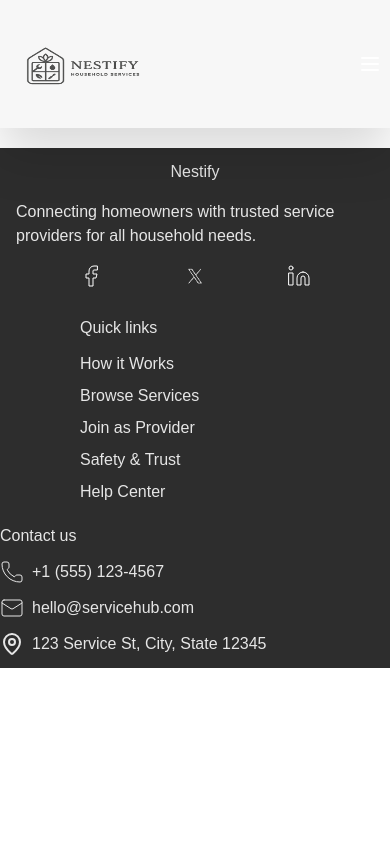
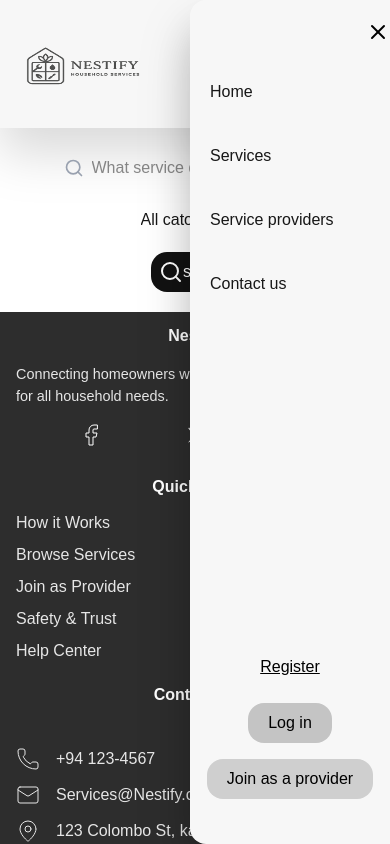
Before and after one commit to YasasSri2002/nestify-eServices, a Next.js app: page / in a window 390 px wide. Both pictures are taken after a click on the button 370 px from the left and 51 px from the top of the page. Shown: the top 844 px of the page. Built offline with nearby package versions, Linux system fonts and the light colour scheme.

Commit message:
search bar added

```diff
--- a/src/app/globals.css
+++ b/src/app/globals.css
@@ -7,6 +7,7 @@
   --color-foreground: var(--foreground);
   --font-sans: var(--font-geist-sans);
   --font-mono: var(--font-geist-mono);
+  --my-border-width: 75vw;
 }
 
 /* @media (prefers-color-scheme: dark) {
--- a/src/app/page.tsx
+++ b/src/app/page.tsx
@@ -1,7 +1,10 @@
 import Image from "next/image";
+import SearchBar from "@/components/ui/searchBar";
 
 export default function Home() {
   return (
-    <div></div>
+    <div>
+      <SearchBar/>
+    </div>
   );
 }
--- a/src/components/ui/footer.tsx
+++ b/src/components/ui/footer.tsx
@@ -7,8 +7,8 @@ export default function Footer(){
         <>
         <div className="flex flex-col md:flex-row bg-[#121212e1] text-[hsla(0,0%,90%,1)] mt-5">
             <div className="basis-full md:basis-1/3">
-                <h1 className="text-center sm:text-2xl my-3">Nestify</h1>
-                <p className="m-4">Connecting homeowners with trusted service providers for all household needs.</p>
+                <h1 className="text-center sm:text-1.5xl my-3 font-bold text-white">Nestify</h1>
+                <p className="m-4 text-[0.9em]">Connecting homeowners with trusted service providers for all household needs.</p>
                 <div className="social-icons space-x-20 flex justify-center m-4">
                     <button><a href="#facebook"><svg xmlns="http://www.w3.org/2000/svg" width="24" height="24" viewBox="0 0 24 24" fill="none" stroke="white" strokeWidth="1" strokeLinecap="round" strokeLinejoin="round" className="lucide lucide-facebook-icon lucide-facebook "><path d="M18 2h-3a5 5 0 0 0-5 5v3H7v4h3v8h4v-8h3l1-4h-4V7a1 1 0 0 1 1-1h3z"/></svg></a></button>
 
@@ -25,9 +25,9 @@ export default function Footer(){
                     <button><a href="#linkedin"><svg xmlns="http://www.w3.org/2000/svg" width="24" height="24" viewBox="0 0 24 24" fill="none" stroke="white" strokeWidth="1" strokeLinecap="round" strokeLinejoin="round" className="lucide lucide-linkedin-icon lucide-linkedin"><path d="M16 8a6 6 0 0 1 6 6v7h-4v-7a2 2 0 0 0-2-2 2 2 0 0 0-2 2v7h-4v-7a6 6 0 0 1 6-6z"/><rect width="4" height="12" x="2" y="9"/><circle cx="4" cy="4" r="2"/></svg></a></button>
                 </div>
             </div>
-            <div className="basis-full md:basis-1/3 ml-20">
-            <h1 className="my-3">Quick links</h1>
-            <ul className="">
+            <div className="basis-full md:basis-1/3 sm:ml-20">
+            <h1 className="my-3 text-center font-semibold text-white">Quick links</h1>
+            <ul className="flex-col ml-4 sm:ml-10">
                 <li className="my-2"><a href="#">How it Works</a></li>
                 <li className="my-2"><a href="#">Browse Services</a></li>
                 <li className="my-2"><a href="#">Join as Provider</a></li>
@@ -35,23 +35,28 @@ export default function Footer(){
                 <li className="my-2"><a href="#">Help Center</a></li>
             </ul>
             </div>
-            <div className="basis-full md:basis-1/3">
-            <h1 className="my-3">Contact us</h1>
-            <div className="my-2">
-                <div className="flex space-x-2  my-3">
+            <div className="basis-full md:basis-1/3 ">
+            <h1 className="my-3 text-center font-semibold text-white">Contact us</h1>
+            <div className="my-2 mt-10 ml-4 sm:ml-15">
+                <div className="flex space-x-4 sm:space-x-15 my-3">
                     <svg xmlns="http://www.w3.org/2000/svg" width="24" height="24" viewBox="0 0 24 24" fill="none" stroke="currentColor" strokeWidth="1" strokeLinecap="round" strokeLinejoin="round" className="lucide lucide-phone-icon lucide-phone"><path d="M13.832 16.568a1 1 0 0 0 1.213-.303l.355-.465A2 2 0 0 1 17 15h3a2 2 0 0 1 2 2v3a2 2 0 0 1-2 2A18 18 0 0 1 2 4a2 2 0 0 1 2-2h3a2 2 0 0 1 2 2v3a2 2 0 0 1-.8 1.6l-.468.351a1 1 0 0 0-.292 1.233 14 14 0 0 0 6.392 6.384"/></svg>
-                    <h2>+1 (555) 123-4567</h2>
+                    <h2>+94 123-4567</h2>
                 </div>
-                <div className="flex space-x-2 my-3">
+                <div className="flex space-x-4 sm:space-x-15 my-3 ">
                     <svg xmlns="http://www.w3.org/2000/svg" width="24" height="24" viewBox="0 0 24 24" fill="none" stroke="currentColor" strokeWidth="1" strokeLinecap="round" strokeLinejoin="round" className="lucide lucide-mail-icon lucide-mail"><path d="m22 7-8.991 5.727a2 2 0 0 1-2.009 0L2 7"/><rect x="2" y="4" width="20" height="16" rx="2"/></svg>
-                    <h2>hello@servicehub.com</h2>
+                    <h2>Services@Nestify.com</h2>
                 </div>
-                <div className="flex space-x-2 my-3">
-                    <svg xmlns="http://www.w3.org/2000/svg" width="24" height="24" viewBox="0 0 24 24" fill="none" stroke="currentColor" strokeWidth="2" strokeLinecap="round" strokeLinejoin="round" className="lucide lucide-map-pin-icon lucide-map-pin"><path d="M20 10c0 4.993-5.539 10.193-7.399 11.799a1 1 0 0 1-1.202 0C9.539 20.193 4 14.993 4 10a8 8 0 0 1 16 0"/><circle cx="12" cy="10" r="3"/></svg>
-                    <h2>123 Service St, City, State 12345</h2>
+                <div className="flex space-x-4 sm:space-x-15 my-3">
+                    <svg xmlns="http://www.w3.org/2000/svg" width="24" height="24" viewBox="0 0 24 24" fill="none" stroke="currentColor" strokeWidth="1" strokeLinecap="round" strokeLinejoin="round" className="lucide lucide-map-pin-icon lucide-map-pin"><path d="M20 10c0 4.993-5.539 10.193-7.399 11.799a1 1 0 0 1-1.202 0C9.539 20.193 4 14.993 4 10a8 8 0 0 1 16 0"/><circle cx="12" cy="10" r="3"/></svg>
+                    <h2>123 Colombo St, kandy, Sri lanka</h2>
                 </div>
             </div>
             </div>
+        </div>
+        <div className="md:text-1xl bg-[#121212e1] px-5 py-10 flex">
+                <div className="w-[99.9%] border-t border-white flex items-center justify-center pt-10">
+                    <p className="text-[hsla(0,0%,90%,1)]">&copy; {new Date().getFullYear()} Nestify. All rights reserved.</p>
+                </div>
         </div>
         </>
 
--- a/src/components/ui/navbar.tsx
+++ b/src/components/ui/navbar.tsx
@@ -2,9 +2,15 @@
 
 import Image from "next/image";
 import Link from "next/link";
+import {  AlignJustify, X } from 'lucide-react'
 import { useEffect } from "react";
 
 export default function NavBar(){
+
+    function sideMenue(){
+        const menue = document.getElementById("mobile-first");
+        if(menue) menue.classList.toggle('hidden');
+    }
 
         return (
             <>
@@ -19,43 +25,53 @@ export default function NavBar(){
                     />
                 </div>
 
-                <ul className="hidden  md:flex gap-4 text-black">
+                <ul className="hidden md:flex gap-4 text-black">
                     <li><Link href="/">Home</Link></li>
                     <li><Link href="/services">Services</Link></li>
                     <li><Link href="/about">Service provice</Link></li>
                     <li><Link href="/about">Contatct Us</Link></li>
                 </ul>
-                <div id="controls" className="space-x-4 md:flex text-black">
-                    <button className="btn mx-2 rounded-2xl underline w-fit p-2">register</button>
-                    <button className="btn mx-2 rounded-2xl bg-[hsla(0,0%,77%,1)] w-[6em] p-2
+                <div id="controls" className="space-x-4 hidden md:flex text-black ">
+                    <button className="mx-2 rounded-2xl underline w-fit p-2">register</button>
+                    <button className="mx-2 rounded-2xl bg-[hsla(0,0%,77%,1)] w-[6em] p-2
                     hover:bg-[hsla(0,0%,67%,1)]"><a href="">login</a></button>
-                    <button className="btn mx-2 rounded-2xl bg-[hsla(0,0%,81%,1)] w-[15em] p-2
+                    <button className="mx-2 rounded-2xl bg-[hsla(0,0%,81%,1)] w-[15em] p-2
                     hover:bg-[hsla(0,0%,71%,1)]"> join as a provider</button>
                 </div>
-                <button
-                    className="md:hidden flex flex-col justify-between items-between"
-                    onClick={() => {
-                        const menu = document.getElementById("mobile-menu");
-                        if (menu) menu.classList.toggle("hidden");
-                        const buttons = document.getElementById("controls");
-                        if (buttons) buttons.classList.toggle("hidden");
+                <button onClick={sideMenue} className="md:hidden">
+                    <AlignJustify size={34} stroke="black"/>
+                </button>
+            </div>
 
-                    }}
-                    aria-label="Toggle menu"
-                >
-                    <svg xmlns="http://www.w3.org/2000/svg" width="24" height="24" viewBox="0 0 24 24" fill="none" stroke="currentColor" strokeWidth="2" strokeLinecap="round" strokeLinejoin="round" className="lucide lucide-menu-icon lucide-menu"><path d="M4 12h16"/><path d="M4 18h16"/><path d="M4 6h16"/></svg>
-                </button>
-                </div>
-                {/* Mobile menu */}
-                <ul
-                    id="mobile-menu"
-                    className="hidden bg-[#0a0a0a] absolute top-full right-0 text-black
-                    flex-col items-center gap-5 p-4 md:hidden min-w-[150px] rounded shadow-amber-50-lg z-50 h-screen ]"
-                >
-                    <li className="py-6"><Link href="/">Home</Link></li>
-                    <li className="py-6"><Link href="/services">Services</Link></li>
-                    <li className="py-6"><Link href="/about">AboutUs</Link></li>
-                </ul>
+            <div id="mobile-first"className="hidden grid absolute z-50 -top-0 right-0">
+                <div className="bg-[hsla(0,0%,97%,1)] drop-shadow-2xl rounded-l-2xl grid w-50 h-dvh shadow-2xl">
+                    <div className="justify-self-end max-h-5 mt-5">
+                        <button onClick={sideMenue}>
+                        <X size={24} stroke="black"/>
+                        </button>
+                    </div>
+                    <div className="absolute mt-20 ml-5">
+                        <ul className="mt-0">
+                        <li className="pb-5"><a href="">Home</a></li>
+                        <li className="py-5"><a href="">Services</a></li>
+                        <li className="py-5"><a href="">Service providers</a></li>
+                        <li className="py-5"><a href="">Contact us</a></li>
+                    </ul>
+                    </div>
+
+                    <div className="content-end-safe">
+                    <div id="mobile-controls" className="space-x-4 grid justify-items-center h-1/2
+                    content-center text-black ">
+                    <button className="m-2 rounded-2xl underline w-fit p-2">Register</button>
+                    <button className="m-2 rounded-2xl bg-[hsla(0,0%,77%,1)] w-fit py-2 px-5
+                    hover:bg-[hsla(0,0%,67%,1)]"><a href="">Log in</a></button>
+                    <button className="m-2 rounded-2xl bg-[hsla(0,0%,81%,1)] w-fit py-2 px-5
+                    hover:bg-[hsla(0,0%,71%,1)]">Join as a provider</button>
+                    </div>
+                    </div>
+                    </div>
+            </div>
+
             </>
 
         );
--- /dev/null
+++ b/src/components/ui/searchBar.tsx
@@ -0,0 +1,30 @@
+"use client"
+import { Search} from 'lucide-react';
+
+export default function Searchbar(){
+    return(
+        <div className='sm:flex flex-col justify-items-center sm:justify-center my-5'>
+            <div className='basis-1/3 mb-5 relative flex items-center'>
+                <Search
+                className="absolute left-3 top-1/2 transform -translate-y-1/2
+                 text-gray-400 w-5 h-5"
+                size={24}/>
+                <input placeholder="What service do you need?"
+                   className='sm:w-2xl w-auto h-10 sm:h-12 rounded-2xl px-10'/>
+            </div>
+            <div className='my-5'>
+                <select name="catogaries" id="">
+                <option value="">All catogaries</option>
+            </select>
+            </div>
+            <div>
+                 <button className="flex items-center p-2 m-2 text-white sm:text-[1.3em]
+                 bg-[hsla(0,0%,7%,1)] rounded-2xl ">
+                <Search size={24} stroke='white' /> search
+            </button>
+            </div>
+
+        </div>
+
+    );
+}
```
